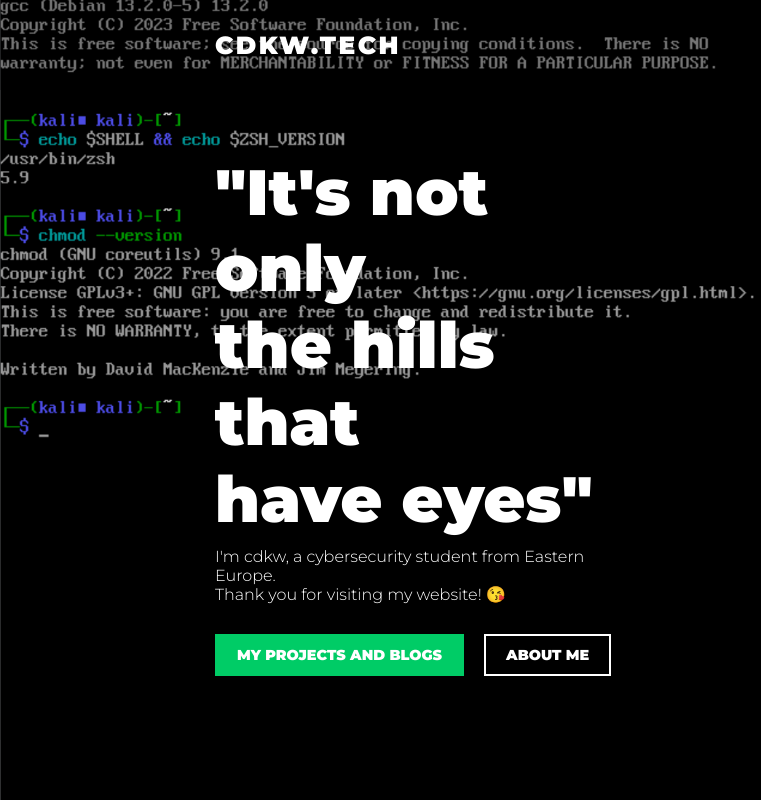
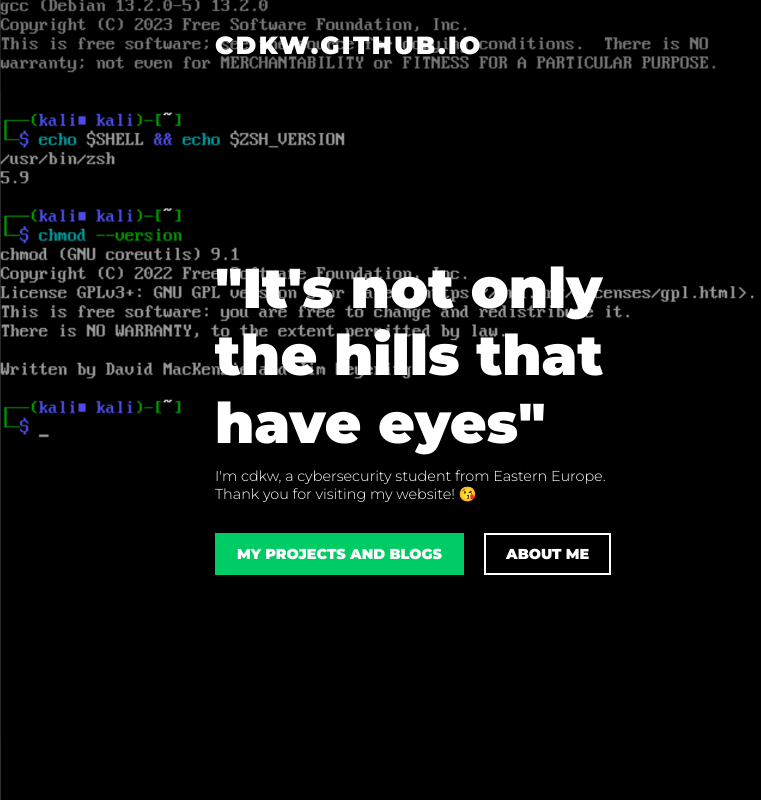
Before and after one commit to cdkw/cdkw.github.io, a plain HTML site: page index.html in a window 1280 px wide. Shown: the full height of the page, 0-761 px from the left. Drawn offline with Linux system fonts and the light colour scheme.

Commit message:
fixed 1200px, changed to .github.io

```diff
--- a/index.html
+++ b/index.html
@@ -134,7 +134,18 @@
             transition: width 0.3s ease;
         }
 
-        @media screen and (max-width: 1200px) {
+        @media screen and (max-width: 1400px) {
+
+            .content-left h2 {
+                font-size: 3.5em;
+            }
+
+            .content-left p {
+                font-size: 0.9em;
+            }
+        }
+
+        @media screen and (max-width: 1212px) {
             header {
                 padding: 30px 150px;
             }
@@ -275,7 +286,7 @@
 </head>
 <body>
     <header>
-        <h1>CDKW.TECH</h1>
+        <h1>CDKW.GITHUB.IO</h1>
         <a href="https://discord.gg/GnYJa48t7H">CONTACT ME!</a>
     </header>
     <div class="content">
```
